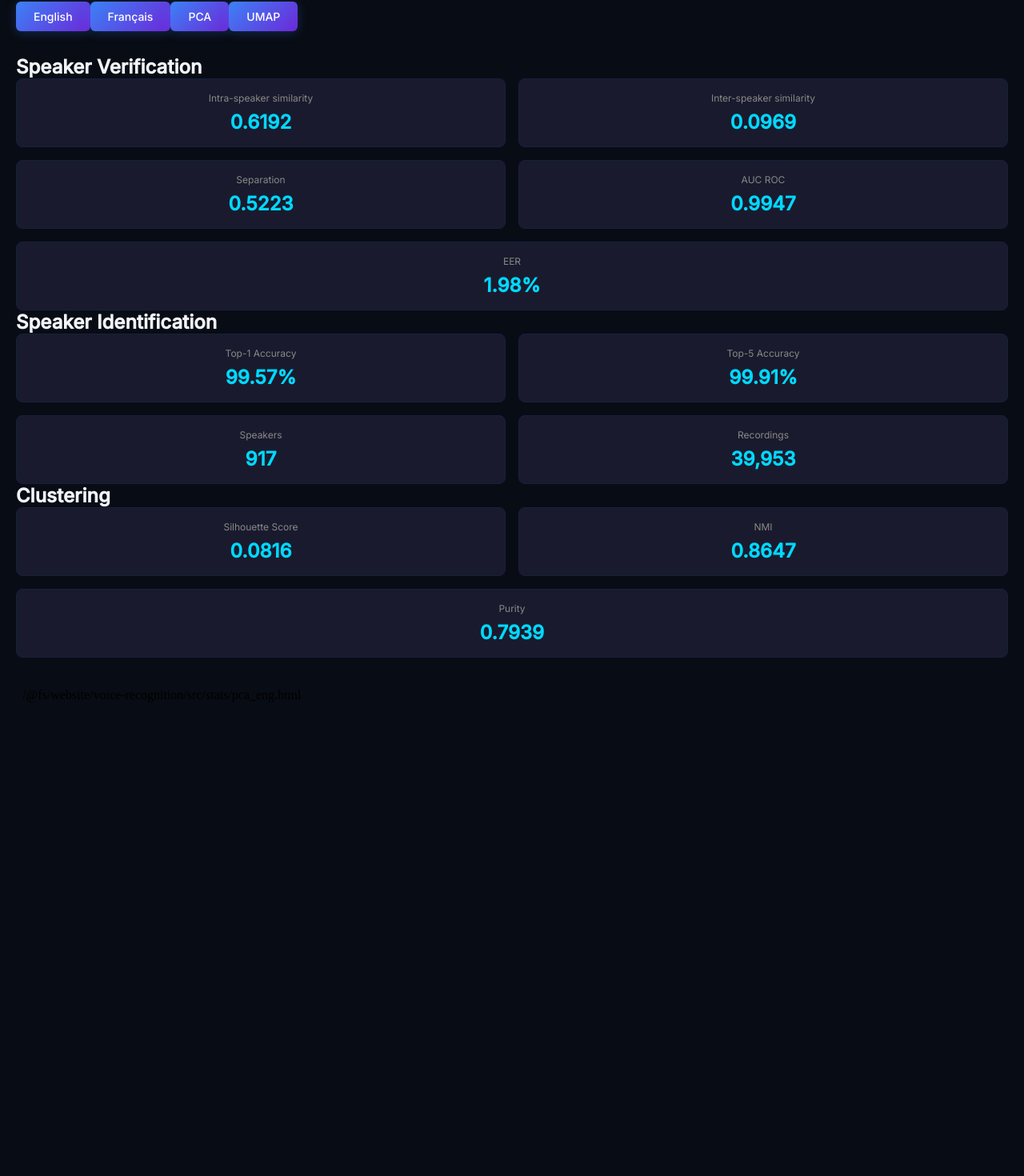
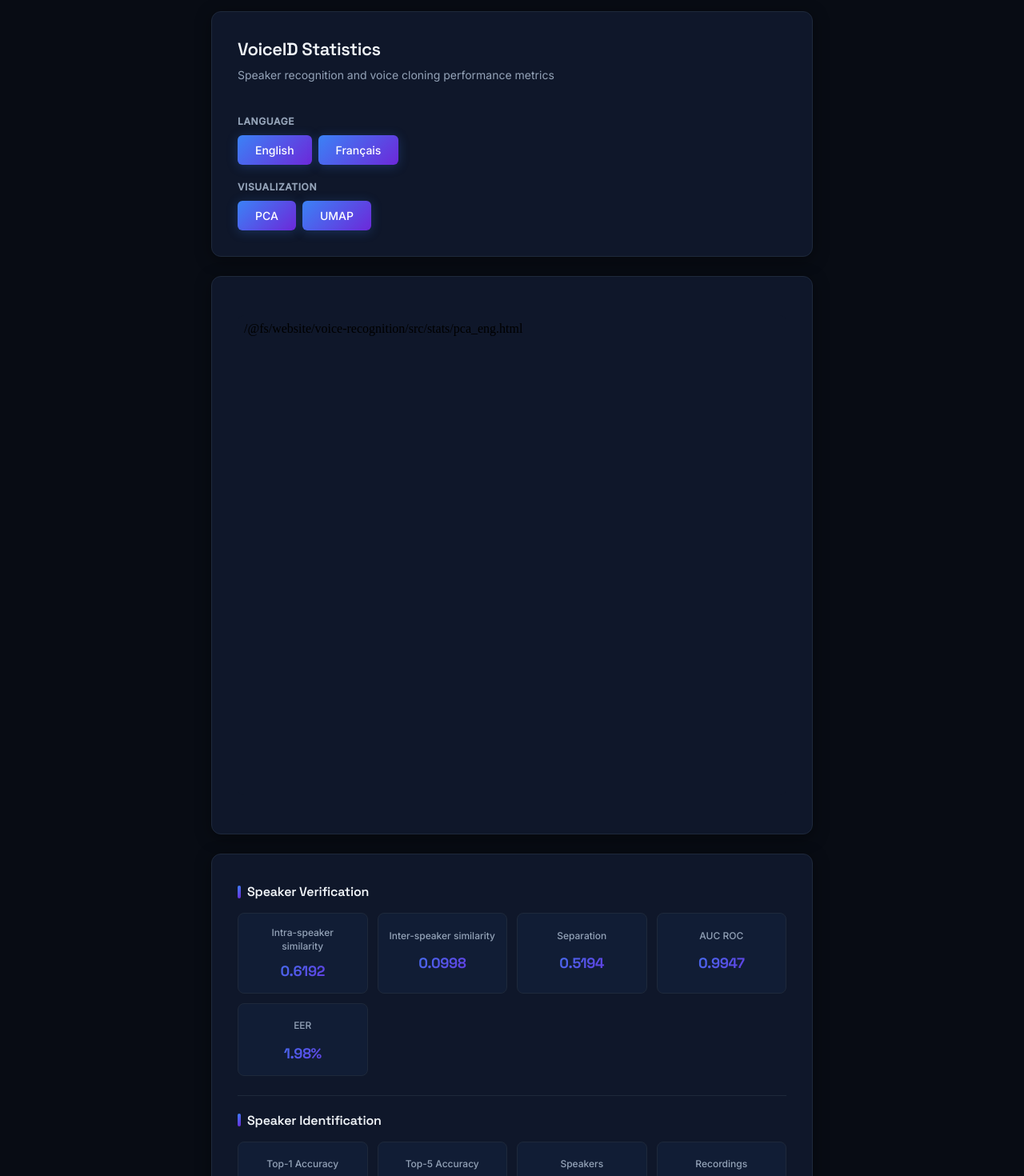
Before and after one commit to Zelyx21/Voice-Recognition, a React (Vite) app in the folder website/voice-recognition/: page /Statistics in a window 1280 px wide. Shown: the part 79-1549 px from the top of the page at 80% size. Built offline with nearby package versions, Linux system fonts and the light colour scheme.

Commit message:
page statistiques faite

```diff
--- a/website/voice-recognition/src/Statistics.jsx
+++ b/website/voice-recognition/src/Statistics.jsx
@@ -3,66 +3,107 @@ import pcaEng from './stats/pca_eng.html?raw';
 import pcaFr from './stats/pca_fr.html?raw';
 import umapEng from './stats/umap_eng.html?raw';
 import umapFr from './stats/umap_fr.html?raw';
+import './styles/Statistics.css';
 
-const METRICS = {
+const METRICS_DATA = {
   eng: {
     verification: [
-      { label: 'Intra-speaker similarity', value: '0.6192' },
-      { label: 'Inter-speaker similarity', value: '0.0969' },
-      { label: 'Separation', value: '0.5223' },
-      { label: 'AUC ROC', value: '0.9947' },
-      { label: 'EER', value: '1.98%' },
+      { key: 'intra_similarity', value: '0.6192' },
+      { key: 'inter_similarity', value: '0.0998' },
+      { key: 'separation', value: '0.5194' },
+      { key: 'auc_roc', value: '0.9947' },
+      { key: 'eer', value: '1.98%' },
     ],
     identification: [
-      { label: 'Top-1 Accuracy', value: '99.57%' },
-      { label: 'Top-5 Accuracy', value: '99.91%' },
-      { label: 'Speakers', value: '917' },
-      { label: 'Recordings', value: '39,953' },
+      { key: 'top1_accuracy', value: '99.57%' },
+      { key: 'top5_accuracy', value: '99.91%' },
+      { key: 'speakers', value: '917' },
+      { key: 'recordings', value: '39,953' },
     ],
     clustering: [
-      { label: 'Silhouette Score', value: '0.0816' },
-      { label: 'NMI', value: '0.8647' },
-      { label: 'Purity', value: '0.7939' },
+      { key: 'silhouette', value: '0.0816' },
+      { key: 'nmi', value: '0.8647' },
+      { key: 'purity', value: '0.7939' },
     ],
   },
+
   fr: {
     verification: [
-      { label: 'Similarité intra-locuteur', value: '0.6192' },
-      { label: 'Similarité inter-locuteur', value: '0.0969' },
-      { label: 'Séparation', value: '0.5223' },
-      { label: 'AUC ROC', value: '0.9947' },
-      { label: 'EER', value: '1.98%' },
+      { key: 'intra_similarity', value: '0.6253' },
+      { key: 'inter_similarity', value: '0.1743' },
+      { key: 'separation', value: '0.4510' },
+      { key: 'auc_roc', value: '0.9954' },
+      { key: 'eer', value: '1.91%' },
     ],
     identification: [
-      { label: 'Précision Top-1', value: '99.57%' },
-      { label: 'Précision Top-5', value: '99.91%' },
-      { label: 'Locuteurs', value: '917' },
-      { label: 'Enregistrements', value: '39 953' },
+      { key: 'top1_accuracy', value: '99.33%' },
+      { key: 'top5_accuracy', value: '99.93%' },
+      { key: 'speakers', value: '917' },
+      { key: 'recordings', value: '39 953' },
     ],
     clustering: [
-      { label: 'Silhouette Score', value: '0.0816' },
-      { label: 'NMI', value: '0.8647' },
-      { label: 'Pureté', value: '0.7939' },
+      { key: 'silhouette', value: '0.0998' },
+      { key: 'nmi', value: '0.8729' },
+      { key: 'purity', value: '0.9315' },
     ],
+  },
+};
+
+const LABELS = {
+  eng: {
+    intra_similarity: 'Intra-speaker similarity',
+    inter_similarity: 'Inter-speaker similarity',
+    separation: 'Separation',
+    auc_roc: 'AUC ROC',
+    eer: 'EER',
+    top1_accuracy: 'Top-1 Accuracy',
+    top5_accuracy: 'Top-5 Accuracy',
+    speakers: 'Speakers',
+    recordings: 'Recordings',
+    silhouette: 'Silhouette Score',
+    nmi: 'NMI',
+    purity: 'Purity',
+  },
+  fr: {
+    intra_similarity: 'Similarité intra-locuteur',
+    inter_similarity: 'Similarité inter-locuteur',
+    separation: 'Séparation',
+    auc_roc: 'AUC ROC',
+    eer: 'EER',
+    top1_accuracy: 'Précision Top-1',
+    top5_accuracy: 'Précision Top-5',
+    speakers: 'Locuteurs',
+    recordings: 'Enregistrements',
+    silhouette: 'Silhouette Score',
+    nmi: 'NMI',
+    purity: 'Pureté',
   },
 };
 
 function MetricCard({ label, value }) {
   return (
-    <div style={{
-      background: '#1a1a2e',
-      border: '1px solid #16213e',
-      borderRadius: '8px',
-      padding: '16px',
-      textAlign: 'center',
-      flex: '1 1 calc(50% - 8px)',
-      minWidth: '150px',
-    }}>
-      <div style={{ fontSize: '12px', color: '#888', marginBottom: '8px' }}>
-        {label}
+    <div className="metric-card">
+      <div className="metric-label">{label}</div>
+      <div className="metric-value">{value}</div>
     </div>
-      <div style={{ fontSize: '24px', fontWeight: 'bold', color: '#00d9ff' }}>
-        {value}
+  );
+}
+
+function MetricsSection({ title, sectionKey, language }) {
+  const metrics = METRICS_DATA[language][sectionKey];
+  const labels = LABELS[language];
+
+  return (
+    <div className="metrics-section">
+      <h3 className="metrics-title">{title}</h3>
+      <div className="metrics-grid">
+        {metrics.map((m, i) => (
+          <MetricCard
+            key={i}
+            label={labels[m.key]}
+            value={m.value}
+          />
+        ))}
       </div>
     </div>
   );
@@ -82,47 +123,90 @@ export default function Statistics() {
     return URL.createObjectURL(blob);
   }, [language, viz]);
 
-  const metrics = METRICS[language];
+  const isEnglish = language === 'eng';
 
   return (
-    <div style={{ padding: '20px' }}>
-      <div style={{ marginBottom: '30px' }}>
-        <button onClick={() => setLanguage('eng')}>English</button>
-        <button onClick={() => setLanguage('fr')}>Français</button>
-        <button onClick={() => setViz('pca')}>PCA</button>
-        <button onClick={() => setViz('umap')}>UMAP</button>
+    <main>
+      <div className="box">
+        <div className="stats-header">
+          <h2>{isEnglish ? 'VoiceID Statistics' : 'Statistiques VoiceID'}</h2>
+          <p className="stats-subtitle">
+            {isEnglish
+              ? 'Speaker recognition and voice cloning performance metrics'
+              : 'Métriques de performance de la reconnaissance de locuteur et du clonage vocal'}
+          </p>
         </div>
 
-      {/* Métriques */}
-      <div style={{ marginBottom: '30px' }}>
-        <h2>{language === 'eng' ? 'Speaker Verification' : 'Vérification de Locuteur'}</h2>
-        <div style={{ display: 'flex', gap: '16px', flexWrap: 'wrap' }}>
-          {metrics.verification.map((m, i) => (
-            <MetricCard key={i} {...m} />
-          ))}
+        {/* Controls */}
+        <div className="stats-controls">
+          <div className="control-group">
+            <span className="control-label">{isEnglish ? 'Language' : 'Langue'}</span>
+            <div className="button-group">
+              <button
+                className={`button ${language === 'eng' ? 'active' : ''}`}
+                onClick={() => setLanguage('eng')}
+              >
+                English
+              </button>
+              <button
+                className={`button ${language === 'fr' ? 'active' : ''}`}
+                onClick={() => setLanguage('fr')}
+              >
+                Français
+              </button>
+            </div>
           </div>
 
-        <h2>{language === 'eng' ? 'Speaker Identification' : 'Identification de Locuteur'}</h2>
-        <div style={{ display: 'flex', gap: '16px', flexWrap: 'wrap' }}>
-          {metrics.identification.map((m, i) => (
-            <MetricCard key={i} {...m} />
-          ))}
+          <div className="control-group">
+            <span className="control-label">{isEnglish ? 'Visualization' : 'Visualisation'}</span>
+            <div className="button-group">
+              <button
+                className={`button ${viz === 'pca' ? 'active' : ''}`}
+                onClick={() => setViz('pca')}
+              >
+                PCA
+              </button>
+              <button
+                className={`button ${viz === 'umap' ? 'active' : ''}`}
+                onClick={() => setViz('umap')}
+              >
+                UMAP
+              </button>
             </div>
-
-        <h2>{language === 'eng' ? 'Clustering' : 'Clustering'}</h2>
-        <div style={{ display: 'flex', gap: '16px', flexWrap: 'wrap' }}>
-          {metrics.clustering.map((m, i) => (
-            <MetricCard key={i} {...m} />
-          ))}
+          </div>
         </div>
       </div>
 
       {/* Visualizations */}
+      <div className="box">
+        <div className="viz-container">
           <iframe
             key={iframeSrc}
             src={iframeSrc}
-        style={{ width: '100%', height: '800px', border: 'none' }}
+            title={`${viz.toUpperCase()} Visualization`}
+            className="viz-iframe"
           />
         </div>
+      </div>
+
+      {/* Metrics */}
+      <div className="box">
+        <MetricsSection
+          title={isEnglish ? 'Speaker Verification' : 'Vérification de Locuteur'}
+          sectionKey="verification"
+          language={language}
+        />
+        <MetricsSection
+          title={isEnglish ? 'Speaker Identification' : 'Identification de Locuteur'}
+          sectionKey="identification"
+          language={language}
+        />
+        <MetricsSection
+          title={isEnglish ? 'Clustering' : 'Clustering'}
+          sectionKey="clustering"
+          language={language}
+        />
+      </div>
+    </main>
   );
 }
--- /dev/null
+++ b/website/voice-recognition/src/styles/Statistics.css
@@ -0,0 +1,259 @@
+/* ─── Statistics Page Styles ──────────────────────────────── */
+
+.stats-header {
+  display: flex;
+  flex-direction: column;
+  gap: 8px;
+  margin-bottom: 16px;
+}
+
+.stats-header h2 {
+  margin: 0;
+}
+
+.stats-subtitle {
+  font-size: 14px;
+  color: var(--text-secondary);
+  margin: 0;
+  line-height: 1.5;
+}
+
+/* ─── Controls ─────────────────────────────────────────────── */
+
+.stats-controls {
+  display: flex;
+  flex-direction: column;
+  gap: 20px;
+  padding-top: 8px;
+}
+
+.control-group {
+  display: flex;
+  flex-direction: column;
+  gap: 10px;
+}
+
+.control-label {
+  font-size: 12px;
+  font-weight: 600;
+  text-transform: uppercase;
+  letter-spacing: 0.05em;
+  color: var(--text-secondary);
+}
+
+.stats-controls .button-group {
+  display: flex;
+  gap: 8px;
+  flex-wrap: wrap;
+}
+
+.stats-controls .button {
+  padding: 10px 18px;
+  font-size: 13px;
+  font-weight: 500;
+  background: transparent;
+  border: 1px solid var(--border);
+  color: var(--text-primary);
+  border-radius: 6px;
+  cursor: pointer;
+  transition: all 0.2s ease;
+}
+
+.stats-controls .button:hover {
+  border-color: var(--accent);
+  background: rgba(59, 130, 246, 0.05);
+  transform: translateY(-1px);
+}
+
+.stats-controls .button.active {
+  background: linear-gradient(135deg, #3B82F6 0%, #6D28D9 100%);
+  color: #ffffff;
+  border-color: transparent;
+  box-shadow: 0 2px 14px rgba(59, 130, 246, 0.25);
+}
+
+.stats-controls .button.active:hover {
+  box-shadow: 0 4px 20px rgba(59, 130, 246, 0.45);
+}
+
+/* ─── Visualizations ───────────────────────────────────────── */
+
+.viz-container {
+  width: 100%;
+  display: flex;
+  justify-content: center;
+  padding: 16px 0;
+}
+
+.viz-iframe {
+  width: 100%;
+  height: 500px;
+  border: none;
+  border-radius: 8px;
+  background: var(--surface);
+}
+
+@media (min-width: 768px) {
+  .viz-iframe {
+    height: 600px;
+  }
+}
+
+@media (max-width: 640px) {
+  .viz-iframe {
+    height: 400px;
+  }
+}
+
+/* ─── Metrics Sections ─────────────────────────────────────── */
+
+.metrics-section {
+  display: flex;
+  flex-direction: column;
+  gap: 16px;
+  padding-top: 4px;
+}
+
+.metrics-section:not(:last-child) {
+  padding-bottom: 24px;
+  border-bottom: 1px solid var(--border);
+}
+
+.metrics-title {
+  font-family: 'Space Grotesk', sans-serif;
+  font-size: 16px;
+  font-weight: 600;
+  letter-spacing: -0.01em;
+  color: var(--text-primary);
+  margin: 0;
+  display: flex;
+  align-items: center;
+  gap: 8px;
+}
+
+.metrics-title::before {
+  content: '';
+  width: 4px;
+  height: 16px;
+  background: linear-gradient(135deg, #3B82F6 0%, #6D28D9 100%);
+  border-radius: 2px;
+}
+
+/* ─── Metric Cards Grid ────────────────────────────────────── */
+
+.metrics-grid {
+  display: grid;
+  grid-template-columns: repeat(auto-fit, minmax(140px, 1fr));
+  gap: 12px;
+  width: 100%;
+}
+
+.metric-card {
+  background: rgba(59, 130, 246, 0.05);
+  border: 1px solid var(--border);
+  border-radius: 8px;
+  padding: 16px 14px;
+  display: flex;
+  flex-direction: column;
+  gap: 10px;
+  text-align: center;
+  transition: all 0.2s ease;
+  position: relative;
+  overflow: hidden;
+}
+
+.metric-card::before {
+  content: '';
+  position: absolute;
+  top: 0;
+  left: 0;
+  right: 0;
+  height: 2px;
+  background: linear-gradient(90deg, #3B82F6 0%, #6D28D9 100%);
+  opacity: 0;
+  transition: opacity 0.2s ease;
+}
+
+.metric-card:hover {
+  border-color: var(--accent);
+  background: rgba(59, 130, 246, 0.08);
+  transform: translateY(-2px);
+  box-shadow: 0 4px 12px rgba(59, 130, 246, 0.15);
+}
+
+.metric-card:hover::before {
+  opacity: 1;
+}
+
+.metric-label {
+  font-size: 12px;
+  font-weight: 500;
+  color: var(--text-secondary);
+  line-height: 1.4;
+  min-height: 24px;
+  display: flex;
+  align-items: center;
+  justify-content: center;
+}
+
+.metric-value {
+  font-size: 18px;
+  font-weight: 700;
+  background: linear-gradient(135deg, #3B82F6 0%, #6D28D9 100%);
+  -webkit-background-clip: text;
+  -webkit-text-fill-color: transparent;
+  background-clip: text;
+  font-family: 'Space Grotesk', 'Courier New', monospace;
+  letter-spacing: -0.02em;
+}
+
+/* ─── Responsive ───────────────────────────────────────────── */
+
+@media (max-width: 640px) {
+  .stats-controls {
+    gap: 16px;
+  }
+
+  .control-group {
+    gap: 8px;
+  }
+
+  .stats-controls .button-group {
+    gap: 6px;
+  }
+
+  .stats-controls .button {
+    padding: 9px 14px;
+    font-size: 12px;
+    flex: 1;
+    min-width: 0;
+  }
+
+  .metrics-grid {
+    grid-template-columns: repeat(auto-fit, minmax(120px, 1fr));
+    gap: 10px;
+  }
+
+  .metric-card {
+    padding: 12px 10px;
+    gap: 8px;
+  }
+
+  .metric-label {
+    font-size: 11px;
+    min-height: 20px;
+  }
+
+  .metric-value {
+    font-size: 16px;
+  }
+
+  .metrics-title::before {
+    width: 3px;
+    height: 14px;
+  }
+
+  .metrics-title {
+    font-size: 14px;
+  }
+}
```
Lines whose indentation alone changed are shown as unchanged.
